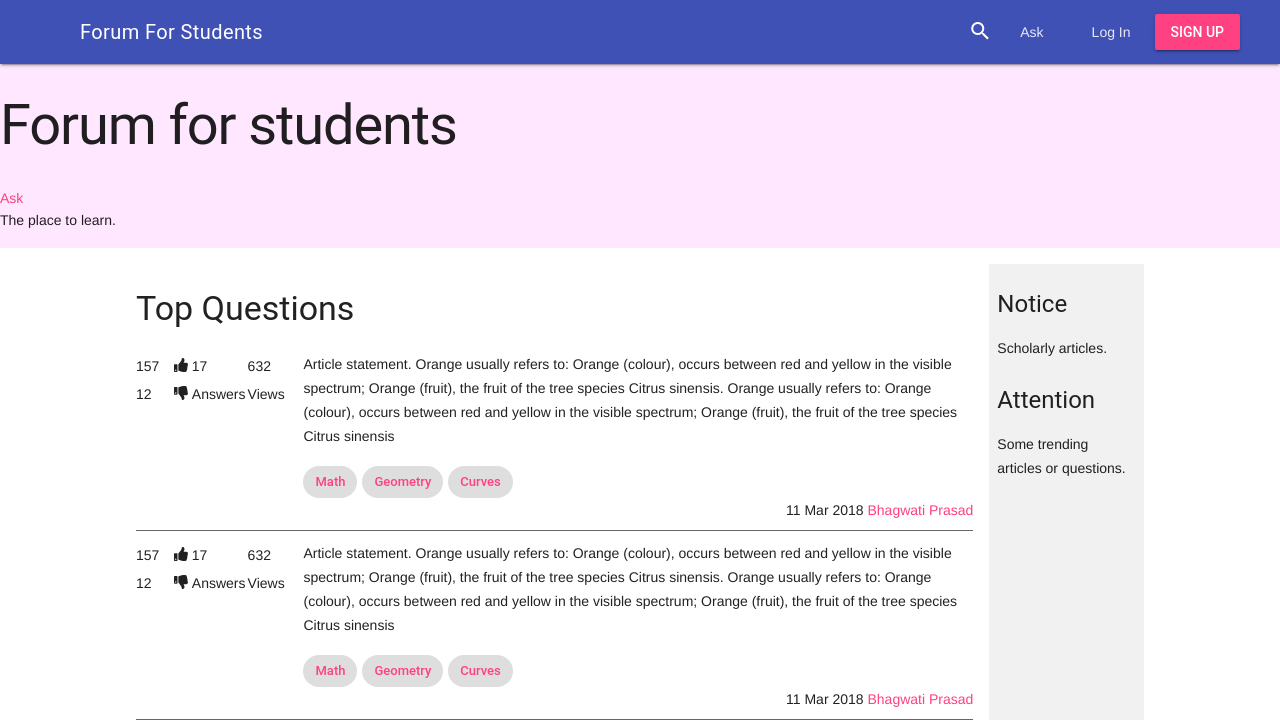
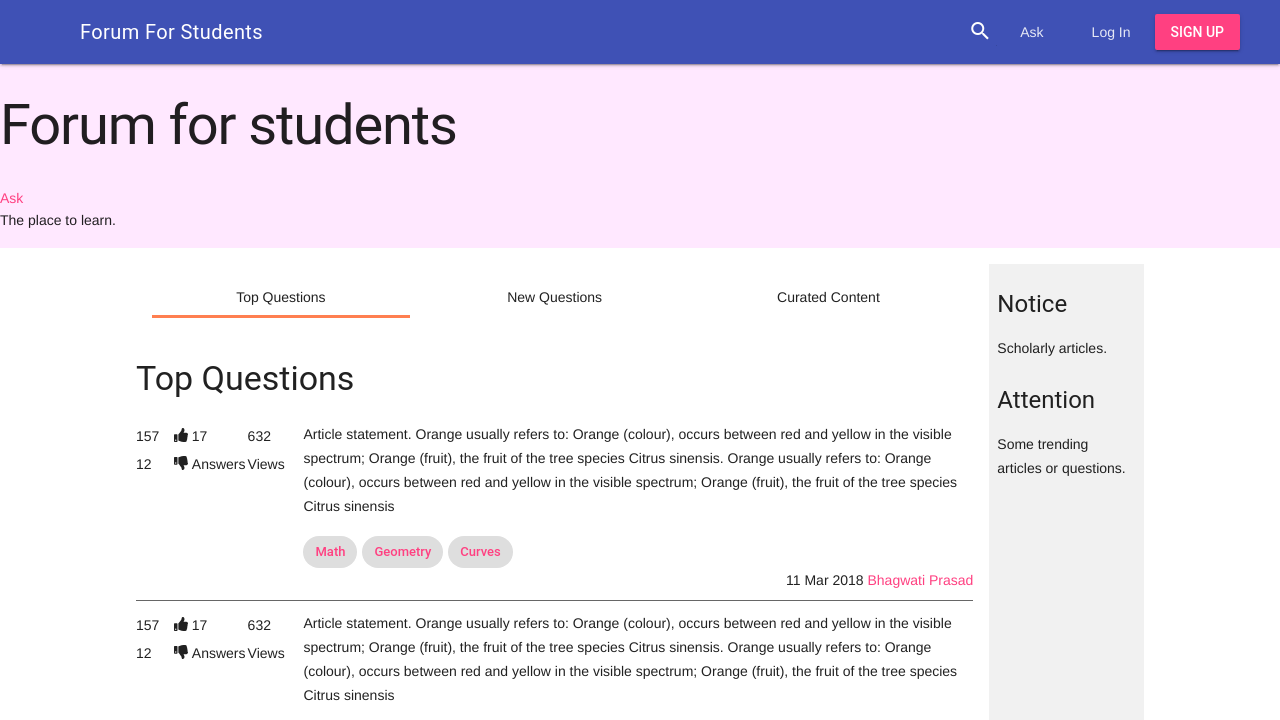
Before and after one commit to bhagwati-prasad/forum, a plain HTML site: page index.html in a window 1280 px wide. Shown: the top 720 px of the page. Drawn offline with nearby package versions, Linux system fonts and the light colour scheme.

Commit message:
home page categories are tabbed

```diff
--- a/index.html
+++ b/index.html
@@ -9,6 +9,28 @@
         <link rel="stylesheet" href="https://code.getmdl.io/1.3.0/material.indigo-pink.min.css">
         <script defer src="https://code.getmdl.io/1.3.0/material.min.js"></script>
         <script defer src="https://use.fontawesome.com/releases/v5.0.8/js/all.js"></script>
+        <style>
+
+            .ripple {
+                width:100%;
+                position: relative;
+                overflow:hidden;
+                cursor:pointer;
+                text-align: center;
+                line-height: 35px;
+                height: 35px;
+                border-radius: 5px 5px 0 0;
+            }
+            .active-tab {
+                border-bottom: 3px solid coral;
+            }
+            .tab-content {
+                display: none;
+            }
+            #tab1 {
+                display: block;
+            }
+        </style>
         <link rel="stylesheet" href="css/style.css">
     </head>
     <body>
@@ -54,10 +76,27 @@
                         <div id="bannerRoller">
 
                         </div>
-                    </section id="content">
+                    </section>
                     <div class="mdl-grid" id="mainContent">
                         <section class="mdl-cell mdl-cell--10-col">
-                            <div class="articleCategory topArticles">
+                            <div class="mdl-grid">
+                                <div class="mdl-cell mdl-cell--4-col">
+                                  <div class="ripple mdl-js-ripple-effect tab active-tab" data-target="tab1">
+                                    <span class="mdl-ripple"></span>Top Questions
+                                  </div>
+                                </div>
+                                <div class="mdl-cell mdl-cell--4-col">
+                                  <div class="ripple mdl-js-ripple-effect tab" data-target="tab2">
+                                    <span class="mdl-ripple"></span>New Questions
+                                  </div>
+                                </div>
+                                <div class="mdl-cell mdl-cell--4-col">
+                                  <div class="ripple mdl-js-ripple-effect tab" data-target="tab3">
+                                    <span class="mdl-ripple"></span>Curated Content
+                                  </div>
+                                </div>
+                            </div>
+                            <div class="articleCategory topArticles tab-content" id="tab1">
                                 <h3>Top Questions</h3>
                                 <div class="articleCard">
                                     <div class="articleStats">
@@ -186,7 +225,7 @@
                                     </div>
                                 </div>
                             </div>
-                            <div class="articleCategory topArticles">
+                            <div class="articleCategory topArticles tab-content" id="tab2">
                                 <h3>New Questions</h3>
                                 <div class="articleCard">
                                     <div class="articleStats">
@@ -231,7 +270,7 @@
                                     </div>
                                 </div>
                             </div>
-                            <div class="articleCategory topArticles">
+                            <div class="articleCategory topArticles tab-content" id="tab3">
                                 <h3>Curated Content</h3>
                                 <div class="curatedArticle">
                                     <h4><span class="material-icons heading-icon">school</span>Article on <b>Oranges</b></h4>
@@ -268,5 +307,13 @@
         </div>
         <script src="https://code.jquery.com/jquery-3.2.1.min.js" integrity="sha256-hwg4gsxgFZhOsEEamdOYGBf13FyQuiTwlAQgxVSNgt4=" crossorigin="anonymous"></script>
         <script>window.jQuery || document.write('<script src="js/vendor/jquery-3.2.1.min.js"><\/script>')</script>
+        <script>
+            $(".tab").on("click", function(e) {
+                $(".tab").removeClass("active-tab");
+                $(this).addClass("active-tab");
+                $(".tab-content").css("display", "none");
+                $("#" + $(this).data("target")).css("display", "block");
+            })
+        </script>
     </body>
 </html>
```
